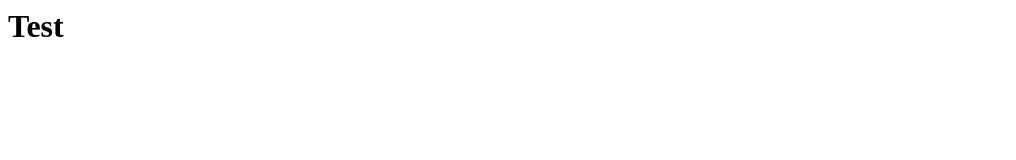
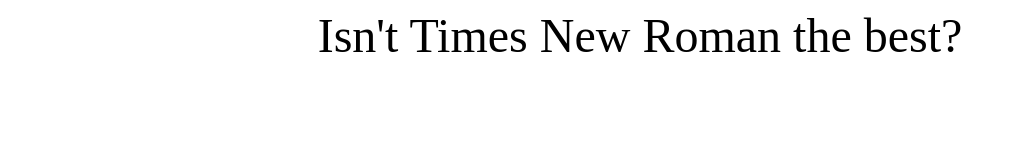
Before and after one commit to wheelets22/History-Digital-Project, a plain HTML site: page index.html in a window 1280 px wide. Shown: the whole page, without its empty margins (0-1016 px from the left). Drawn offline with Linux system fonts and the light colour scheme.

Commit message:
Times New Roman is popular, right?

```diff
--- a/index.html
+++ b/index.html
@@ -1,10 +1,10 @@
 <html>
     <head>
-        <title>Wow! It Works?!?</title>
+        <meta http-equiv="Content-Type" content="text/html; charset=windows-1252">
+        <title>It works</title>
     </head>
     <body>
-
-        <h1>Test</h1>
-
+    <p align="center"><font face="Times New Roman" size="12">Isn't Times New Roman the best?
+    </font></p>
     </body>
 </html>
```
